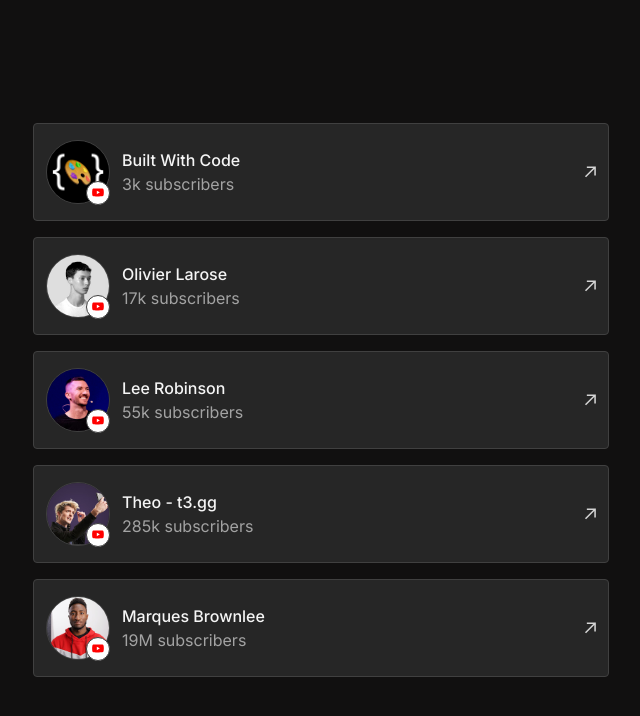
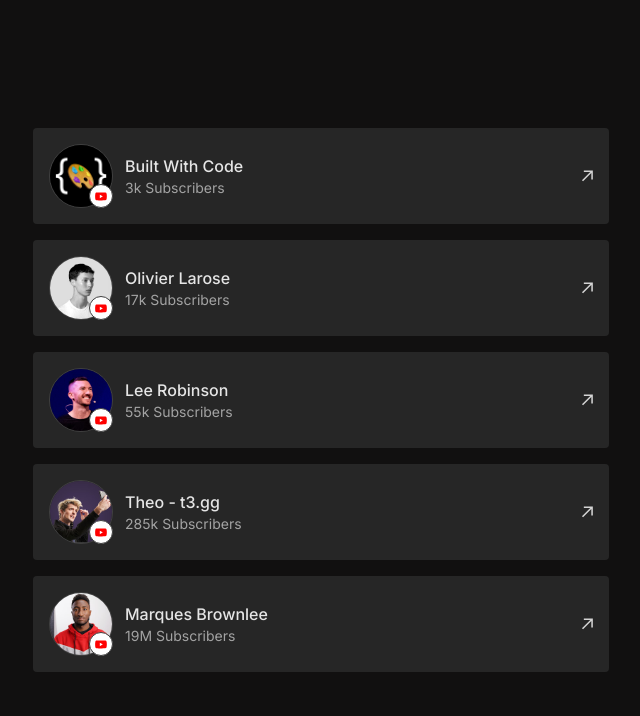
Before and after one commit to Built-With-Code/animated-yt-sub-count, a Next.js app: page / in a window 1280 px wide. Shown: the top 716 px of the page, without its empty margins (319-959 px from the left). Built offline with nearby package versions, Linux system fonts and the light colour scheme.

Commit message:
Cleanup styles

```diff
--- a/src/app/page.tsx
+++ b/src/app/page.tsx
@@ -3,7 +3,7 @@
 export default function Home() {
   return (
     <main className="mx-auto flex min-h-screen min-w-0 max-w-xl flex-col justify-center">
-      <div className="my-8 flex w-full flex-col space-x-0 space-y-4">
+      <div className="flex w-full flex-col gap-4">
         <ChannelLink
           channelName="Built With Code"
           profileImg="/bwc.png"
--- a/src/components/ChannelLink.tsx
+++ b/src/components/ChannelLink.tsx
@@ -2,10 +2,10 @@
 
 import Image from "next/image";
 import React, { useEffect, useState } from "react";
+import { useSpring } from "framer-motion";
 
 import ArrowIcon from "@/../public/arrow.svg";
 import YTIcon from "@/../public/yt.svg";
-import { useSpring } from "framer-motion";
 
 const ChannelLink = ({
   channelName,
@@ -34,37 +34,30 @@
   }, []);
 
   return (
-    <div className="group flex w-full">
-      <a
-        href={"#"}
-        target="_blank"
-        className="flex w-full items-center justify-between rounded border border-neutral-700 bg-neutral-800 px-3 py-4"
-      >
-        <div className="flex items-center space-x-3">
-          <div className="relative h-16">
+    <div className="group rounded bg-neutral-800">
+      <a href="#" className="flex items-center justify-between p-4">
+        <div className="flex items-center gap-3">
+          <div className="relative">
             <Image
               alt={channelName}
               src={profileImg}
               height={64}
               width={64}
-              sizes="33vw"
-              className="h-16 w-16 rounded-full border border-neutral-700"
+              className="h-16 w-16 rounded-full border border-neutral-700 object-cover"
             />
-            <div className="relative -right-10 -top-6 inline-flex h-6 w-6 items-center rounded-full border border-neutral-700 bg-white p-1">
+            <div className="absolute bottom-0 right-0 flex h-6 w-6 items-center justify-center rounded-full border border-neutral-700 bg-white p-1">
               <YTIcon />
             </div>
           </div>
-          <div className="flex flex-col">
-            <p className="font-medium text-neutral-100">{channelName}</p>
-            <p className="text-neutral-400">
+          <div>
+            <p className="font-medium text-neutral-200">{channelName}</p>
+            <p className="text-sm text-neutral-400">
               {displaySubs}
-              {subscriberUnits} subscribers
+              {subscriberUnits} Subscribers
             </p>
           </div>
         </div>
-        <div className="transform text-neutral-300 transition-transform duration-300 group-hover:-rotate-12">
-          <ArrowIcon />
-        </div>
+        <ArrowIcon className="fill-neutral-300 transition-all duration-300 group-hover:-rotate-[15deg] group-hover:fill-neutral-400" />
       </a>
     </div>
   );
```
Also changed, not shown: public/arrow.svg.
